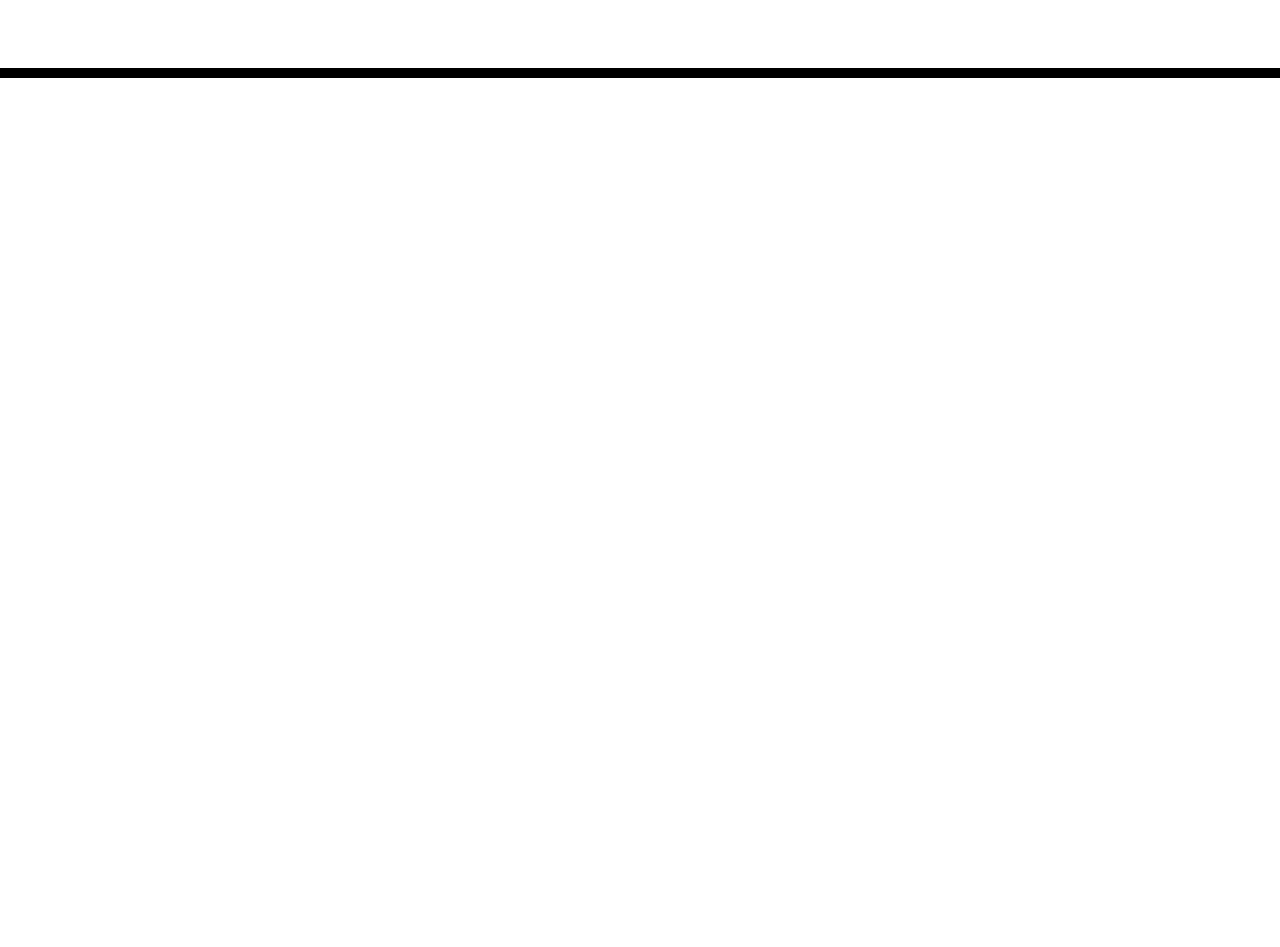
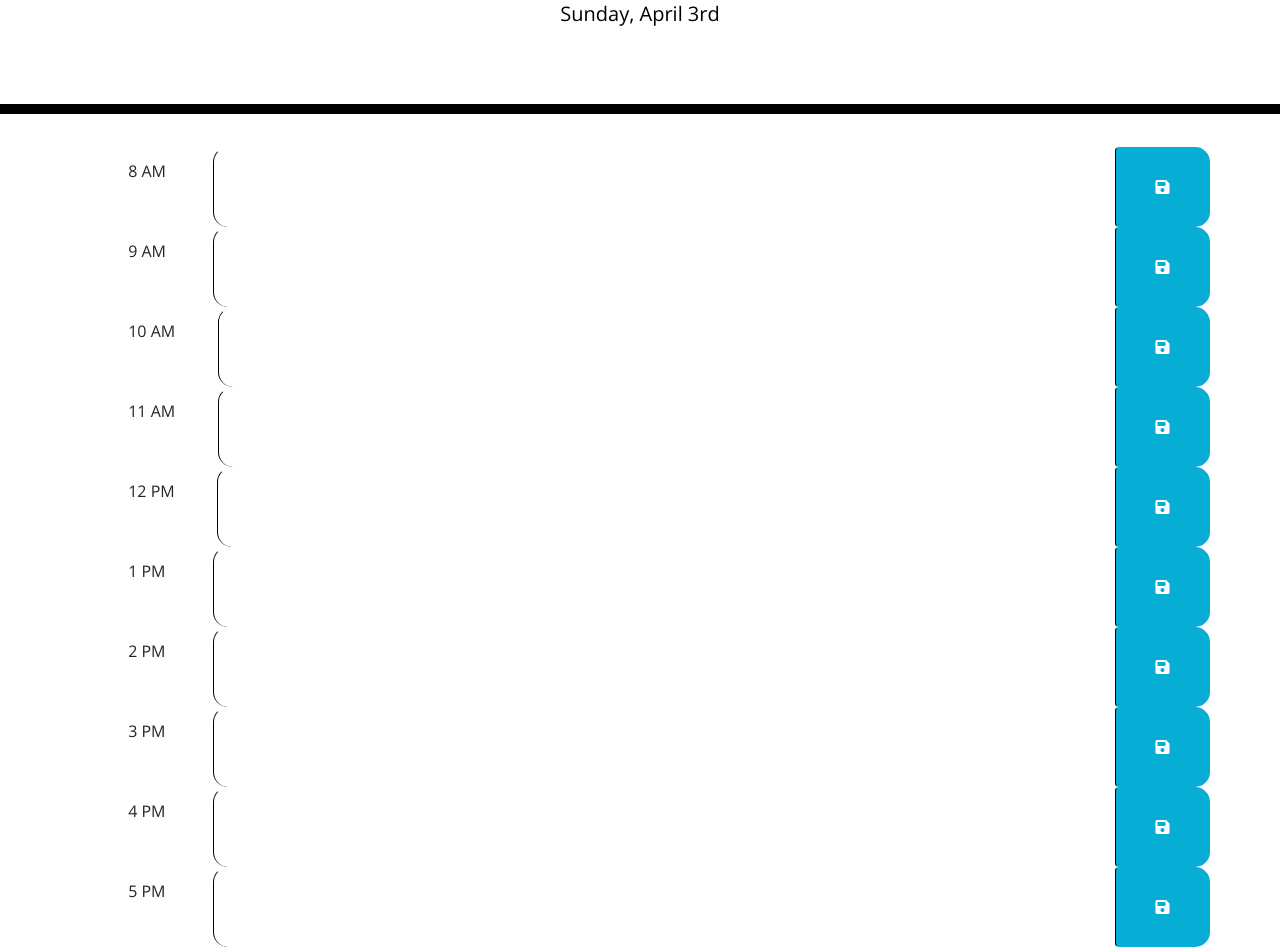
Before and after one commit to rvacovsky/work-day-scheduler, a plain HTML site: page index.html in a window 1280 px wide. Shown: the part 190-1137 px from the top of the page. Before the commit the page ends 800 px from the top, so only its background shows below. Drawn offline with nearby package versions, Linux system fonts and the light colour scheme.

Commit message:
added js page, current date, timeblocks

```diff
--- a/index.html
+++ b/index.html
@@ -30,9 +30,80 @@
     </header>
     <div class="container">
       <!-- Timeblocks go here -->
+        <div id="hour8" class="row time-block">
+            <div class="col-md-2-hour">
+              8 AM
+            </div>
+          <textarea class="row time-block col-md-9"></textarea>
+          <button class="btn saveBtn col-md-1"><i class="fas fa-save"></i></button>
+        </div>
+        <div id="hour9" class="row time-block">
+            <div class="col-md-2-hour">
+              9 AM
+            </div>
+          <textarea class="row time-block col-md-9"></textarea>
+          <button class="btn saveBtn col-md-1"><i class="fas fa-save"></i></button>
+        </div>
+        <div id="hour10" class="row time-block">
+            <div class="col-md-2-hour">
+              10 AM
+            </div>
+          <textarea class="row time-block col-md-9"></textarea>
+          <button class="btn saveBtn col-md-1"><i class="fas fa-save"></i></button>
+        </div>
+        <div id="hour11" class="row time-block">
+            <div class="col-md-2-hour">
+              11 AM
+            </div>
+          <textarea class="row time-block col-md-9"></textarea>
+          <button class="btn saveBtn col-md-1"><i class="fas fa-save"></i></button>
+        </div>
+        <div id="hour12" class="row time-block">
+            <div class="col-md-2-hour">
+              12 PM
+            </div>
+          <textarea class="row time-block col-md-9"></textarea>
+          <button class="btn saveBtn col-md-1"><i class="fas fa-save"></i></button>
+        </div>
+        <div id="hour13" class="row time-block">
+            <div class="col-md-2-hour">
+              1 PM
+            </div>
+          <textarea class="row time-block col-md-9"></textarea>
+          <button class="btn saveBtn col-md-1"><i class="fas fa-save"></i></button>
+        </div>
+        <div id="hour14" class="row time-block">
+            <div class="col-md-2-hour">
+              2 PM
+            </div>
+          <textarea class="row time-block col-md-9"></textarea>
+          <button class="btn saveBtn col-md-1"><i class="fas fa-save"></i></button>
+        </div>
+        <div id="hour15" class="row time-block">
+            <div class="col-md-2-hour">
+              3 PM
+            </div>
+          <textarea class="row time-block col-md-9"></textarea>
+          <button class="btn saveBtn col-md-1"><i class="fas fa-save"></i></button>
+        </div>
+        <div id="hour16" class="row time-block">
+            <div class="col-md-2-hour">
+              4 PM
+            </div>
+          <textarea class="row time-block col-md-9"></textarea>
+          <button class="btn saveBtn col-md-1"><i class="fas fa-save"></i></button>
+        </div>
+        <div id="hour17" class="row time-block">
+            <div class="col-md-2-hour">
+              5 PM
+            </div>
+          <textarea class="row time-block col-md-9"></textarea>
+          <button class="btn saveBtn col-md-1"><i class="fas fa-save"></i></button>
+        </div>
     </div>
 
     <script src="https://code.jquery.com/jquery-3.4.1.min.js"></script>
     <script src="https://cdnjs.cloudflare.com/ajax/libs/moment.js/2.24.0/moment.min.js"></script>
+    <script src="script.js"></script>
   </body>
 </html>
--- /dev/null
+++ b/script.js
@@ -0,0 +1,3 @@
+// get today's date for header
+var currentDate = moment().format("dddd, MMMM Do");
+$("#currentDay").html(currentDate);
--- a/style.css
+++ b/style.css
@@ -26,11 +26,14 @@ textarea{
 }
 
 .time-block{
+  display: flex;
+  justify-content: space-between;
   text-align: center;
   border-radius: 15px;
 }
 
 .row {
+  display: flex;
   white-space: pre-wrap;
   height: 80px;
   border-top: 1px solid white;;
```
